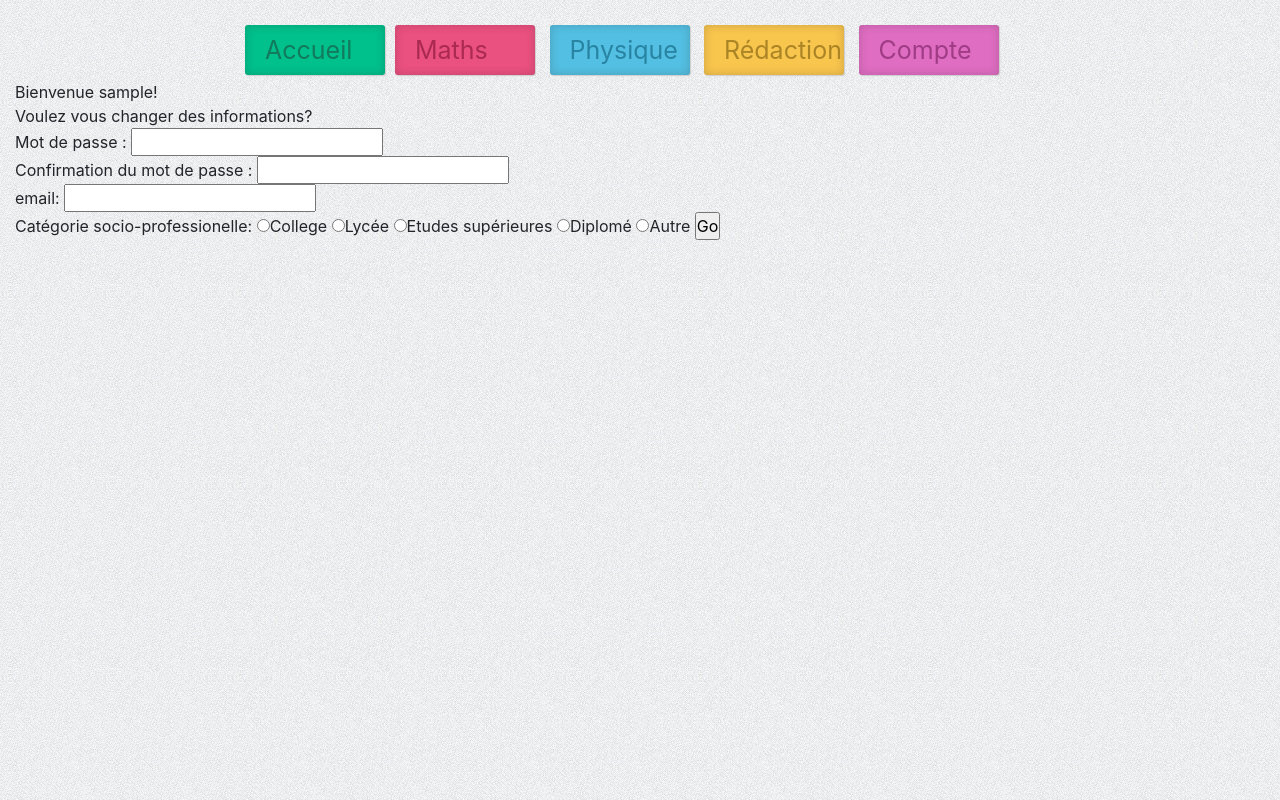
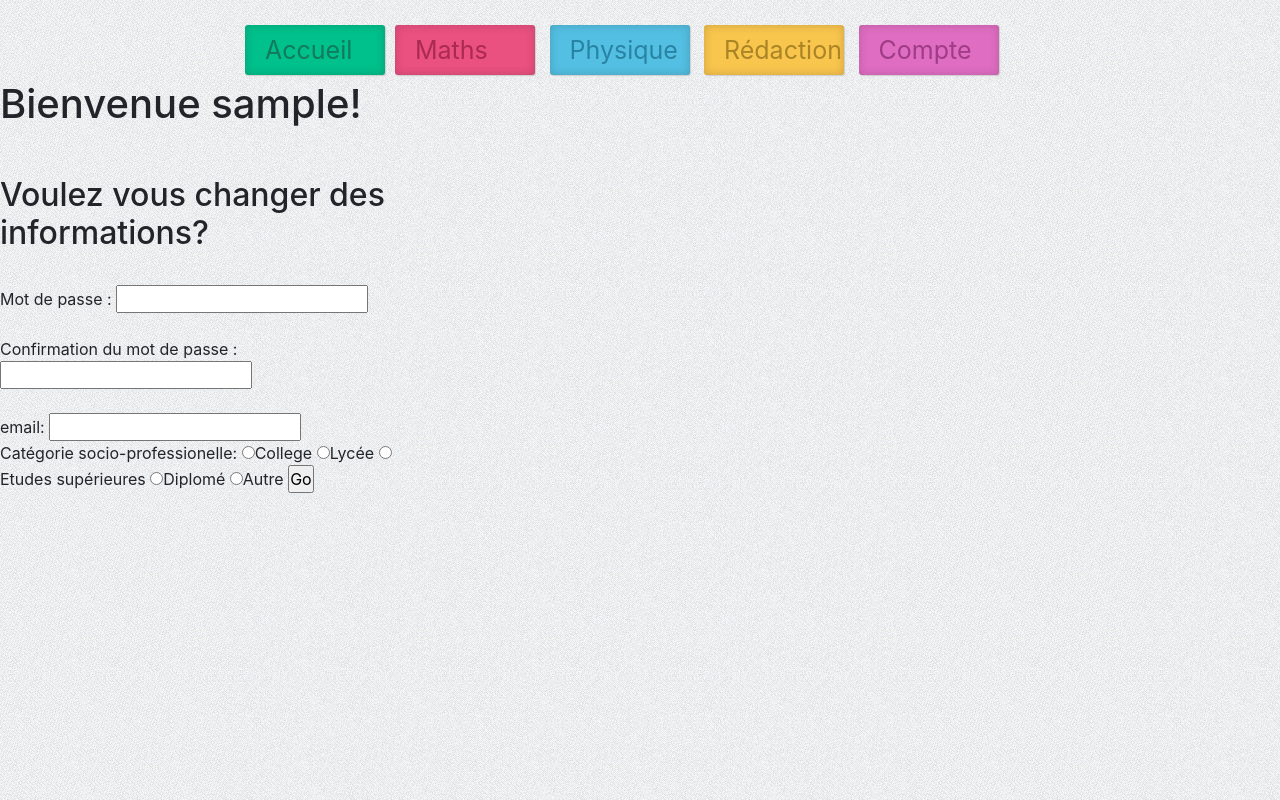
Before and after one commit to KyuriTaima/WebProject, a PHP site: page /membre.php in a window 1280 px wide. Run offline with PHP 8.4, Linux system fonts and the light colour scheme; the visitor is signed in with stand-in values (Sample User, id 1); some libraries are stand-ins or nearby versions.

Commit message:
Page membre.php passée en bootstrap

```diff
--- a/SiteWebTom/Acceuil.php
+++ b/SiteWebTom/Acceuil.php
@@ -14,7 +14,7 @@
 </head>
 
 
-<body class="col-md-12">
+<body>
     <!--Création de la classe nav qui pointe sur tout le menu -->
     <nav id="colorNav">
         <ul>
--- a/SiteWebTom/SaisieArticle.php
+++ b/SiteWebTom/SaisieArticle.php
@@ -30,6 +30,7 @@ if (isset($_POST['envoie']) && $_POST['envoie'] == 'envoie') {
 <html>
 <head>
     <link rel="stylesheet" href="assets/style.css">
+    <link href="bootstrap/css/bootstrap.min.css" rel="stylesheet">
 </head>
 <body>
 	<div class="row">
--- a/SiteWebTom/membre.php
+++ b/SiteWebTom/membre.php
@@ -48,22 +48,25 @@
     <html>
     <head>
     <title>Espace membre</title>
+    <link href="bootstrap/css/bootstrap.min.css" rel="stylesheet">
     </head>
 
     <body>
-
-    Bienvenue <?php echo ($_SESSION['login']); ?>!<br />
+        <div class="row">
+            <span class="col-md-offset-4 col-md-4"><h1>Bienvenue <?php echo ($_SESSION['login']); ?>!</h1><br /></span>
+        </div>
 
 
-
+        <div class="row">
+            <div class=" col-md-offset-4 col-md-4">
             <form action="membre.php" method="post">
                 <p>
 
-         Voulez vous changer des informations? <br />
+                 <h2>Voulez vous changer des informations? </h2><br />
 
 
-         Mot de passe : <input type="password" name="pass"><br />
-         Confirmation du mot de passe : <input type="password" name="pass_confirm" ><br />
+                 Mot de passe : <input type="password" name="pass"><br /><br />
+                 Confirmation du mot de passe : <input type="password" name="pass_confirm" ><br /><br />
                  email: <input type="text" name="email" ><br />
 
                  Catégorie socio-professionelle:
@@ -77,6 +80,8 @@
 
                 <input type="submit" name="changement" value="Go">
                 </p>
+            </form>
+        </div>
 
     </body>
     </html>
```
Lines whose indentation alone changed are shown as unchanged.
